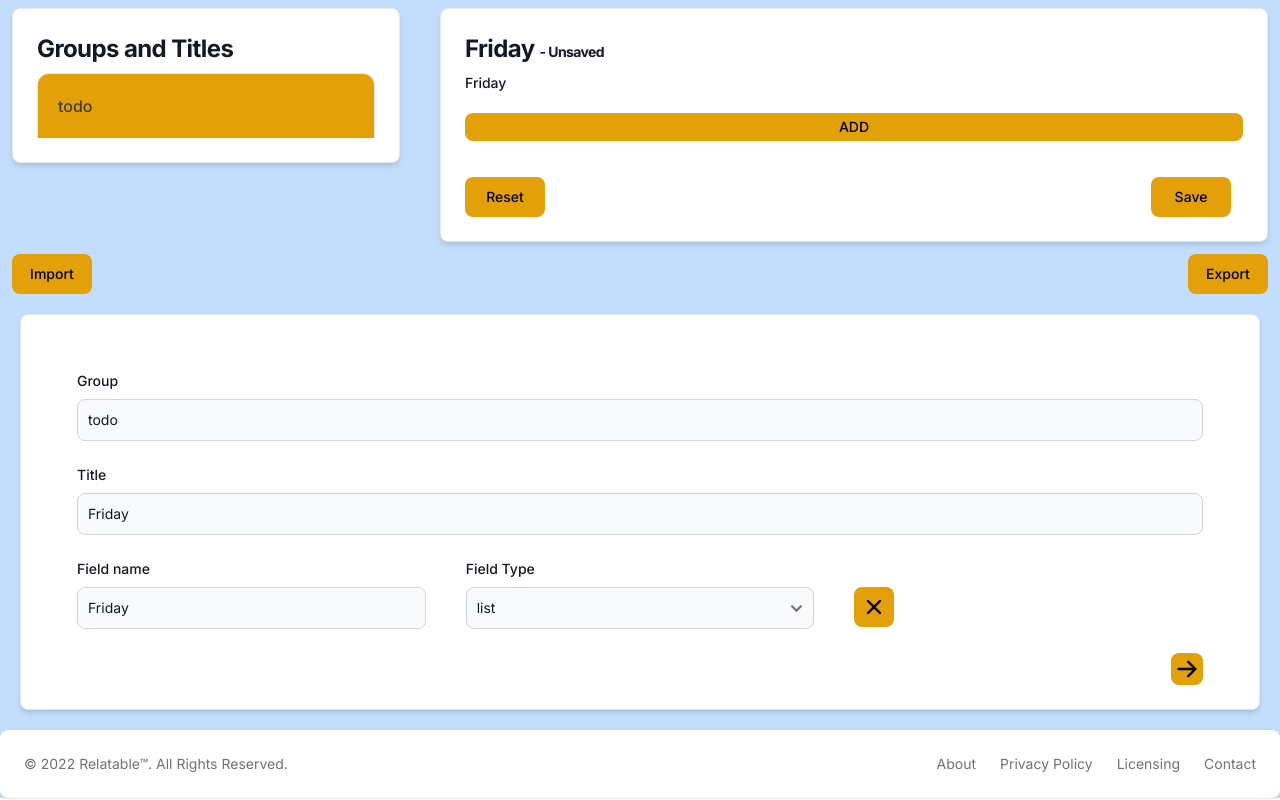
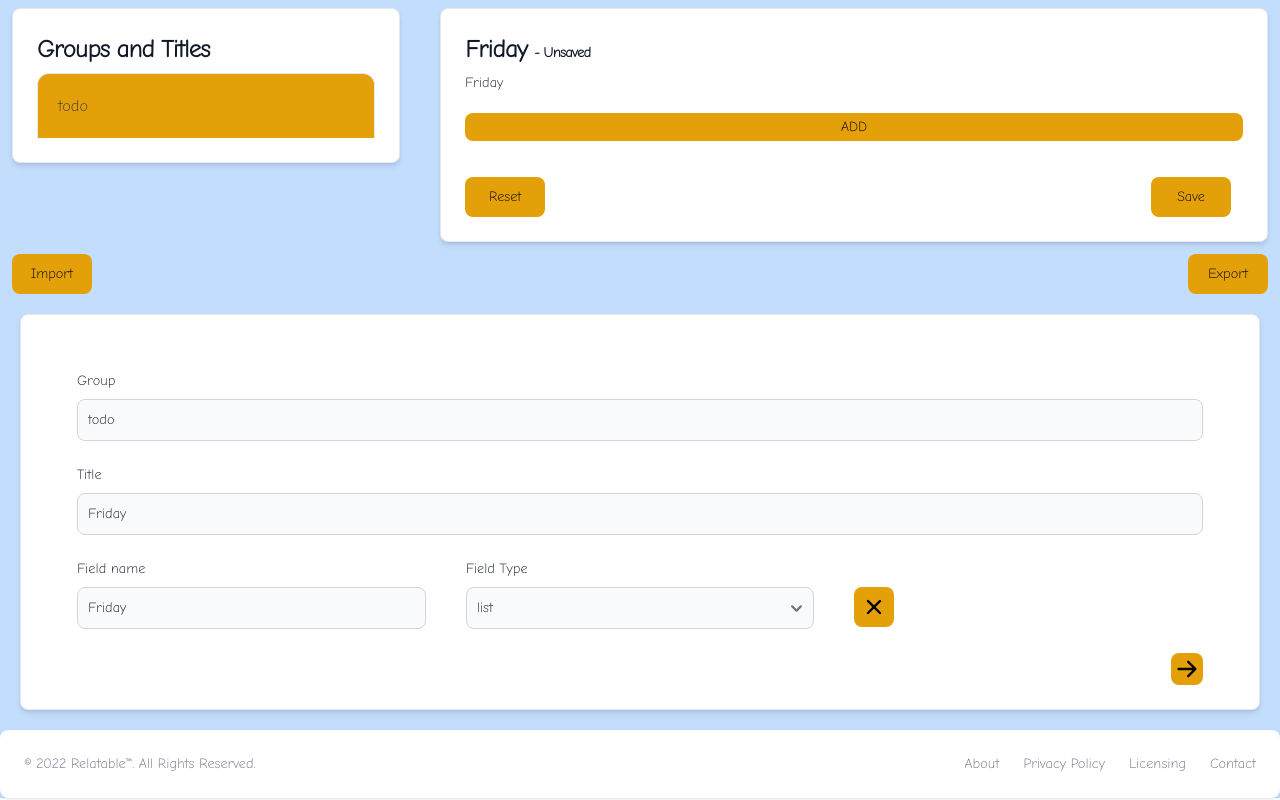
Before and after one commit to cleanbill/relate, a Next.js app: page / in a window 1280 px wide. Built offline with nearby package versions, Linux system fonts and the light colour scheme.

Commit message:
More Styles

```diff
--- a/app/global.css
+++ b/app/global.css
@@ -8,7 +8,7 @@
         @apply text-black bg-yellow-400 hover:bg-yellow-600 focus:ring-blue-300 dark:bg-blue-600 dark:hover:bg-blue-700 dark:focus:ring-blue-800
     }
     .butt {
-        @apply butt-colour mt-3 mr-3 focus:ring-4 font-medium rounded-lg text-sm px-2 w-20 h-10   focus:outline-none
+        @apply butt-colour mt-3 mr-3 focus:ring-4 font-medium rounded-lg text-sm px-2 lg:w-20 h-10   focus:outline-none
     }
 
 }
--- a/app/layout.tsx
+++ b/app/layout.tsx
@@ -1,8 +1,9 @@
 import './global.css';
-import { Inter } from '@next/font/google'
+import { Comic_Neue } from '@next/font/google'
 
- const inter = Inter({
-     subsets: ['latin']
+ const font = Comic_Neue({
+   subsets: ['latin'],
+   weight: '300'
  })
 
 export default function RootLayout({ children }: {
@@ -15,7 +16,7 @@ export default function RootLayout({ children }: {
         <meta name="description" content="Relatable data" />
         <link rel="icon" href="/favicon.ico" />
       </head>
-      <body className={inter.className} >{children}</body>
+      <body className={font.className} >{children}</body>
     </html>
   );
 }
--- a/app/page.tsx
+++ b/app/page.tsx
@@ -273,11 +273,11 @@ const Home = () => {
     }
 
     return (
-        <div className="bg-blue-200">
-            <div className="bg-blue-200 grid grid-cols-3 w-100 gap-10 h-full">
+        <div className="lg:bg-blue-200">
+            <div className="lg:bg-blue-200 grid sg:grid-cols-1 lg:grid-cols-3 w-100 gap-10 h-full">
 
-                <div>
-                    <a href="#" className="block mt-2 ml-3 p-6 max-w bg-white rounded-lg border border-gray-200 shadow-md hover:bg-gray-100 dark:bg-gray-800 dark:border-gray-700 dark:hover:bg-gray-700">
+                <div className='sg:col-span-2'>
+                    <a href="#" className="block lg:mt-2 sg:m-1 sg:mr-2 sg:w-96 lg:ml-3 lg:p-6 lg:max-w bg-white rounded-lg border border-gray-200 shadow-md hover:bg-gray-100 dark:bg-gray-800 dark:border-gray-700 dark:hover:bg-gray-700">
                         <Groups selectedGroup={group} selectedTitle={title} groups={groupDataList} select={selectData}
                             overrideFields={overrideFields}
                             updateTitleData={updateTitleData}
@@ -288,7 +288,7 @@ const Home = () => {
                 {/* <SpinWheel></SpinWheel> */}
 
                 <div className='col-span-2'>
-                    <a href="#" className="block mt-2 p-6 mr-3 max-w bg-white rounded-lg border border-gray-200 shadow-md hover:bg-gray-100 dark:bg-gray-800 dark:border-gray-700 dark:hover:bg-gray-700">
+                    <a href="#" className="block mt-2 lg:p-6 sg:p-2 sg:m-5 lg:mr-3 lg:max-w bg-white rounded-lg border border-gray-200 shadow-md hover:bg-gray-100 dark:bg-gray-800 dark:border-gray-700 sg:w-96 dark:hover:bg-gray-700">
                         <FieldForm
                             next={(field:Field)  => next(field)}
                             title={title}
@@ -301,13 +301,13 @@ const Home = () => {
 
                 </div>
             </div>
-            <div className="bg-blue-200 grid grid-cols-2 w-100 gap-10 h-full">
+            <div className="lg:bg-blue-200 grid grid-cols-2 w-100 gap-10 h-full">
 
-                <button onClick={importData} className="butt justify-self-start ml-3">Import</button>
+                <button onClick={importData} className="butt sg:mb-4 justify-self-start ml-3">Import</button>
                 <input type="file" hidden
                     id="export" name="export"
                     accept="application/json" onChange={importData} />
-                <button onClick={exportData} className="butt justify-self-end">Export</button>
+                <button onClick={exportData} className="butt sg:mb-4 justify-self-end">Export</button>
             </div>
             <a href="#" className="m-5 block p-2 max-w bg-white rounded-lg border border-gray-200 shadow-md hover:bg-gray-100 dark:bg-gray-800 dark:border-gray-700 dark:hover:bg-gray-700">
                 <Define
--- a/components/extendableTextList.tsx
+++ b/components/extendableTextList.tsx
@@ -77,6 +77,7 @@ const ExtendableTextList = (props: Props) => {
 
     const fieldChange = (index: number, value: string) => {
         const field = props.defaultFields[index]
+        field.id = index;
         field.value = value;
         props.defaultFields[index] = field;
     }
@@ -137,7 +138,8 @@ const ExtendableTextList = (props: Props) => {
     const tomorrow = (index: number) => {
         const lastIndex = lastIndexIndented(index);
         const newFields = (lastIndex == index)? moveIt(index, fields):moveIndent(index, lastIndex);
-        setFields([... newFields]);
+        const reindexed = newFields.map((f:Field, id:number)=> {f.id = id; return f} );
+        setFields([... reindexed]);
     }
 
     const indent = (id: number, tabs: number) => {
@@ -175,7 +177,7 @@ const ExtendableTextList = (props: Props) => {
             >
                 <SortableContext items={fields} strategy={rectSortingStrategy}>
                     {fields.map((field: Field, index: number) => (
-                        <div className={indentColour(field)} key={index}>
+                        <div className={indentColour(field)} key={field.fieldName}>
                             <SortableItem onIndent={(i: number) => indent(index, i)} key={index} indent={field.indent} id={index} handle={true} value={field.value} onReturn={() => add()}
                                 onChange={fieldChange} manana={(id: number) => tomorrow(id)} delete={(id: number) => deleteField(id)}
                             />
--- a/components/fieldForm.tsx
+++ b/components/fieldForm.tsx
@@ -61,6 +61,7 @@ const FieldForm = (props:FieldFormProps) => {
                 return f;
             }
             f.indent = isNaN(f.indent)? tabs: f.indent + tabs;
+            f.id = i;
             return f;
         })
         field.list = updatedList;
@@ -91,7 +92,7 @@ const FieldForm = (props:FieldFormProps) => {
                                         defaultValue={field.value}
                                         type={field.fieldType}
                                         checked={field.value == 'true'}
-                                        className="b)g-gray-50 border border-gray-300 text-gray-900 text-sm rounded-lg focus:ring-blue-500 focus:border-blue-500 block w-full p-2.5 dark:bg-gray-700 dark:border-gray-600 dark:placeholder-gray-400 dark:text-white dark:focus:ring-blue-500 dark:focus:border-blue-500" required />
+                                        className="b)g-gray-50 border border-gray-300 text-gray-900 text-sm rounded-lg focus:ring-blue-500 focus:border-blue-500 block lg:w-full sg:w-56 p-2.5 dark:bg-gray-700 dark:border-gray-600 dark:placeholder-gray-400 dark:text-white dark:focus:ring-blue-500 dark:focus:border-blue-500" required />
                                 }
                                 {field.fieldComponentType == FieldComponentType.HAPPY &&
                                     <Happy id={"fieldData-" + index} onChange={(value: string) => props.updateFieldData(index, value)}
@@ -108,10 +109,10 @@ const FieldForm = (props:FieldFormProps) => {
                             </div>
                         ))}
                     </div>
-                    <div className="grid grid-cols-3">
-                        <button type="submit" onClick={e => clearAllData()} className="butt justify-self-start">Reset</button>
+                    <div className="grid grid-cols-3 sg:mb-2">
+                        <button type="submit" onClick={e => clearAllData()} className="butt justify-self-start sg:mb-2">Reset</button>
                         <div></div>
-                        <button type="submit" onClick={e => props.saveData()} className="butt justify-self-end">Save</button>
+                        <button type="submit" onClick={e => props.saveData()} className="butt justify-self-end sg:mb-2">Save</button>
                     </div>
                 </>)}
         </>
--- a/components/sortableItem.tsx
+++ b/components/sortableItem.tsx
@@ -75,7 +75,7 @@ const SortableItem = (props: Props) => {
           <svg viewBox="0 0 20 20" width="30"><path d="M7 2a2 2 0 1 0 .001 4.001A2 2 0 0 0 7 2zm0 6a2 2 0 1 0 .001 4.001A2 2 0 0 0 7 8zm0 6a2 2 0 1 0 .001 4.001A2 2 0 0 0 7 14zm6-8a2 2 0 1 0-.001-4.001A2 2 0 0 0 13 6zm0 2a2 2 0 1 0 .001 4.001A2 2 0 0 0 13 8zm0 6a2 2 0 1 0 .001 4.001A2 2 0 0 0 13 14z"></path></svg>
         </button>
       </div>
-      <div className="grid grid-cols-[1fr,1fr,1fr] w-20">
+      <div className="grid grid-cols-[1fr,1fr,1fr] w-20 ">
         {!showManana && <div className="w-9"></div>}
         {showManana && <button onClick={() => manana()} title='Do it tomorrow' className="butt-colour w-5 h-6 mr-4 rounded-lg text-sm ">T</button>}
         {showIndent && <button onClick={() => indent()} title='indent' className="butt-colour w-5 h-6 mr-4 rounded-lg text-sm ">+</button>}
@@ -84,11 +84,11 @@ const SortableItem = (props: Props) => {
       </div>
       <span>
       {indents.map(t => <>&nbsp;&nbsp;&nbsp;&nbsp;&nbsp;</>)}
-      <input ref={shact} name={field} title={'field ' + props.id} id={'input-' + props.id} className='w-96 h-7' onKeyUp={keyup}
+      <input ref={shact} name={field} title={'field ' + props.id} id={'input-' + props.id} className='lg:w-96 sg:w-40 h-7' onKeyUp={keyup}
         onChange={e => props?.onChange(props.id, e.target.value)}
         type='text' ></input>
         </span>
-      <button onClick={e => props.delete(props.id)} className="ml-3 justify-self-end text-white bg-red-700 hover:bg-red-800 focus:ring-4 focus:ring-blue-300 font-medium rounded-lg text-sm w-6 h-6 dark:bg-red-600 dark:hover:bg-red-700 focus:outline-none dark:focus:ring-red-800 ">X</button>
+      <button onClick={e => props.delete(props.id)} className="ml-3 justify-self-end text-white bg-red-700 hover:bg-red-800 focus:ring-4 focus:ring-blue-300 font-medium rounded-lg text-sm w-6 h-6 sg:mr-1.5 dark:bg-red-600 dark:hover:bg-red-700 focus:outline-none dark:focus:ring-red-800 ">X</button>
     </div>
   );
 };
```
Also changed, not shown: 1 other file (tests, documents, lock files or other folders).
